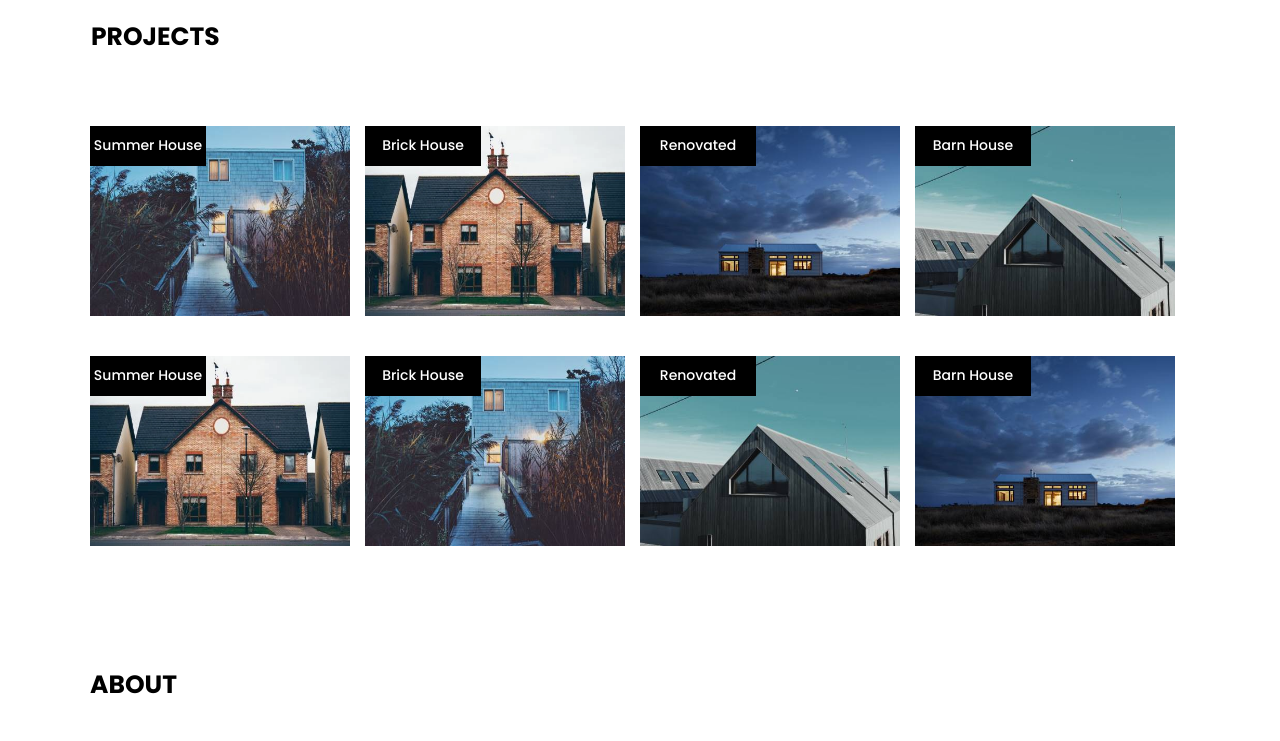
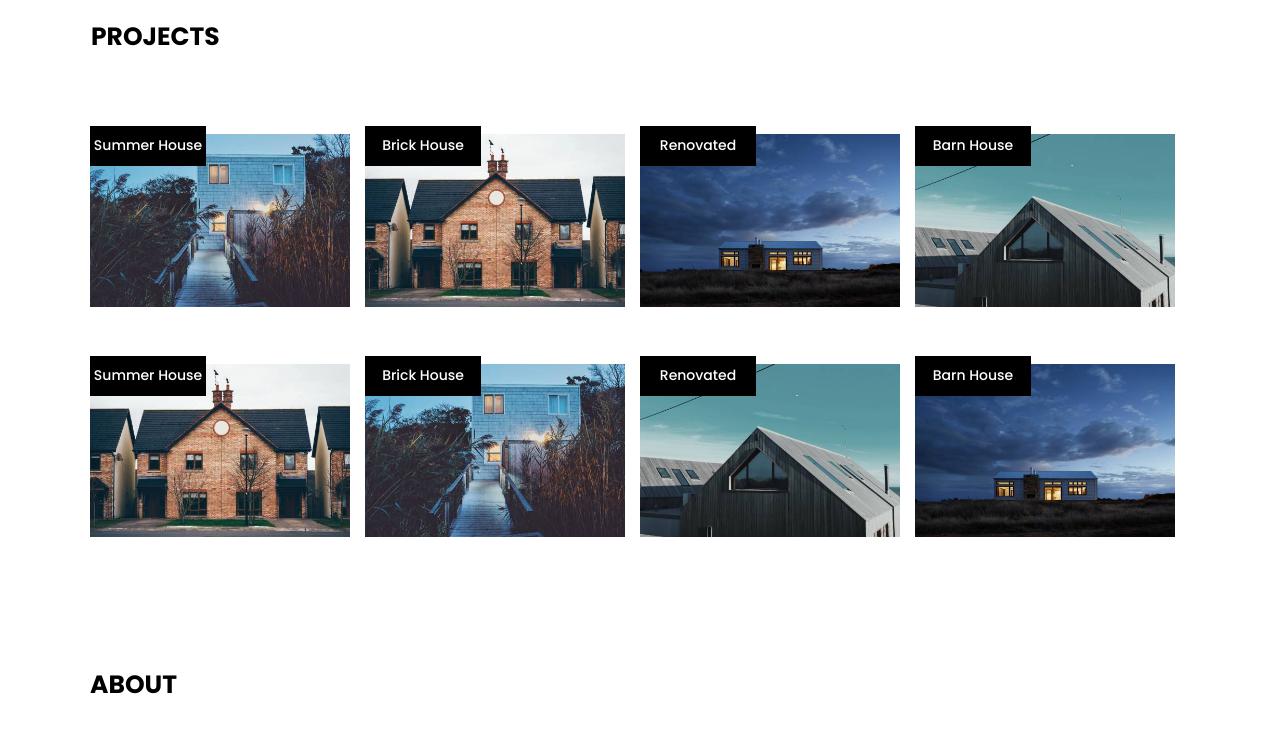
Before and after one commit to muzammilabid1/architects-project, a plain HTML site: page index.html in a window 1280 px wide. Shown: the part 840-1581 px from the top of the page. Drawn offline with nearby package versions, Linux system fonts and the light colour scheme; a web font is replaced by a local one.

Commit message:
Update style.css

```diff
--- a/style.css
+++ b/style.css
@@ -5,6 +5,7 @@
   box-sizing: border-box;
   font-family: "Poppins", sans-serif;
 }
+img{object-fit: contain;}
 html {
   font-size: 62.5%;
   scroll-behavior: smooth;
```
